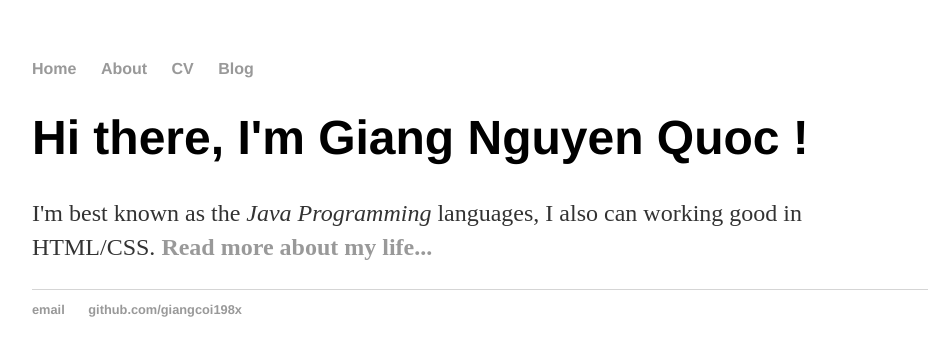
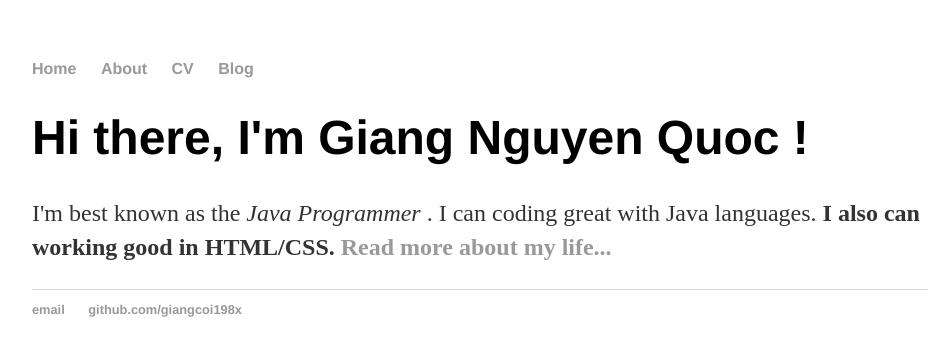
Before and after one commit to giangcoi198x/about, a Jekyll site: the page built from index.html, in a window 1280 px wide. Shown: the top 356 px of the page, without its empty margins (160-1110 px from the left). Built offline with Jekyll 4.4.1, drawn with Linux system fonts in a browser that asks for light colours.

Commit message:
Update Index.html file

```diff
--- a/index.html
+++ b/index.html
@@ -4,5 +4,5 @@ title: Giang Nguyen Quoc, Software Engineer
 ---
 	<div class="blurb">
 		<h1>Hi there, I'm Giang Nguyen Quoc !</h1>
-		<p>I'm best known as the <em> Java Programming </em> languages, I also can working good in HTML/CSS.<b/> <a href="/about">Read more about my life...</a></p>
+		<p>I'm best known as the <em> Java Programmer </em>. I can coding great with Java languages.<b/> I also can working good in HTML/CSS.<b/> <a href="/about">Read more about my life...</a></p>
 	</div><!-- /.blurb -->
```
